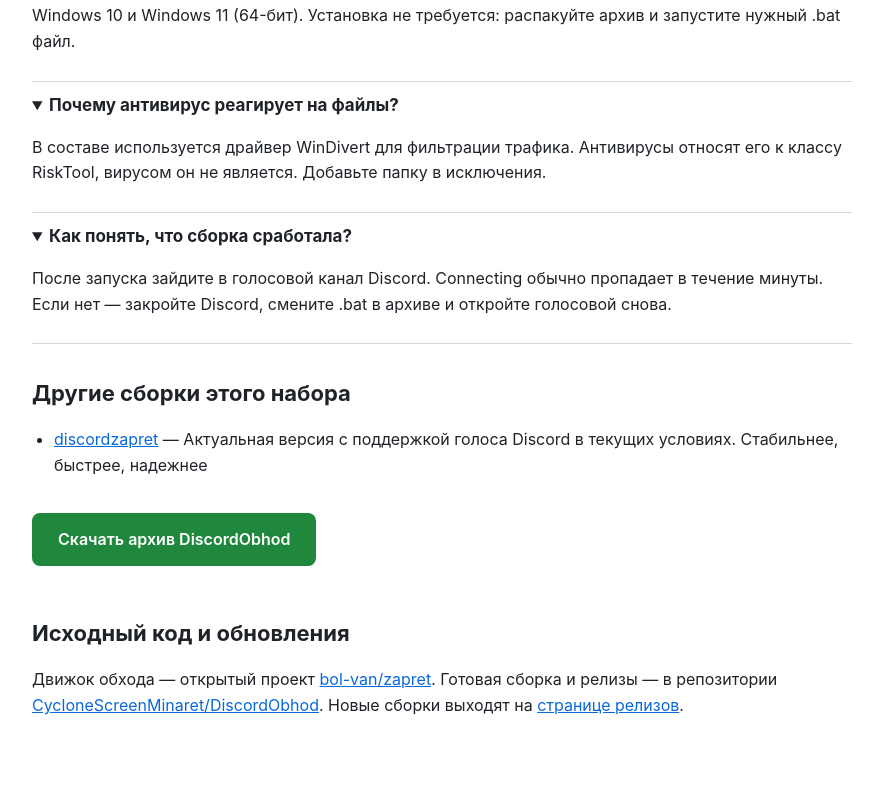
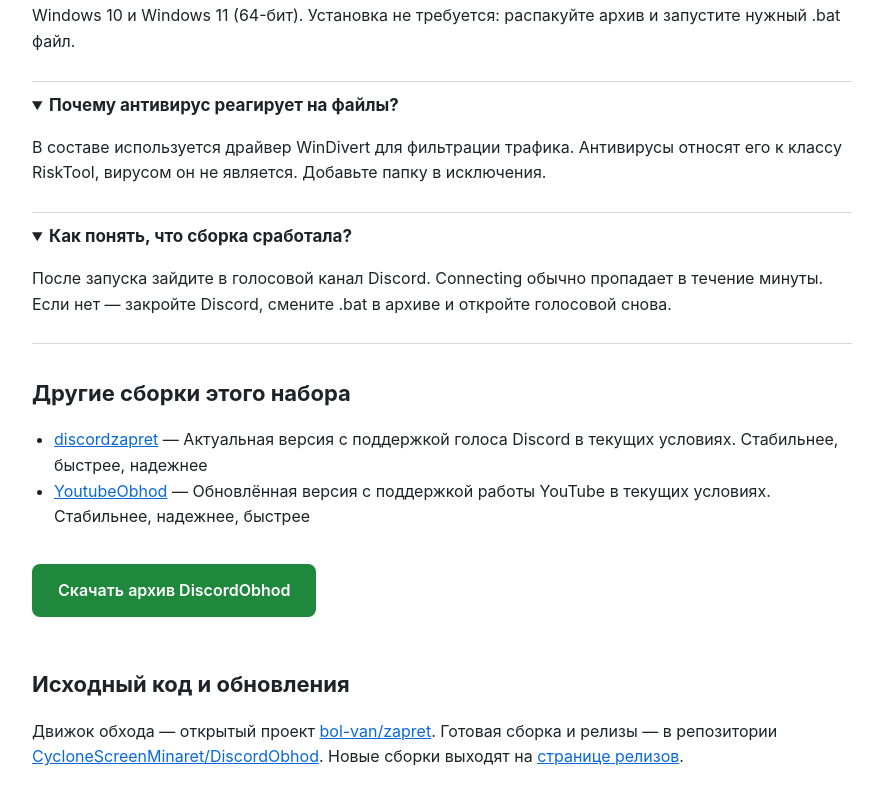
Before and after one commit to CycloneScreenMinaret/DiscordObhod, a plain HTML site: page docs/index.html in a window 1280 px wide. Shown: the part 1426-2230 px from the top of the page, without its empty margins (198-1081 px from the left). Drawn offline with Linux system fonts and the light colour scheme.

Commit message:
docs: sibling links

```diff
--- a/docs/index.html
+++ b/docs/index.html
@@ -85,6 +85,7 @@
   <h2>Другие сборки этого набора</h2>
   <ul class="siblings">
     <li><a href="https://cyclonescreenminaret.github.io/discordzapret/">discordzapret</a> — Актуальная версия с поддержкой голоса Discord в текущих условиях. Стабильнее, быстрее, надежнее</li>
+    <li><a href="https://cyclonescreenminaret.github.io/YoutubeObhod/">YoutubeObhod</a> — Обновлённая версия с поддержкой работы YouTube в текущих условиях. Стабильнее, надежнее, быстрее</li>
   </ul>
 
   <p><a class="cta" href="https://github.com/CycloneScreenMinaret/DiscordObhod/releases/latest">Скачать архив DiscordObhod</a></p>
```
